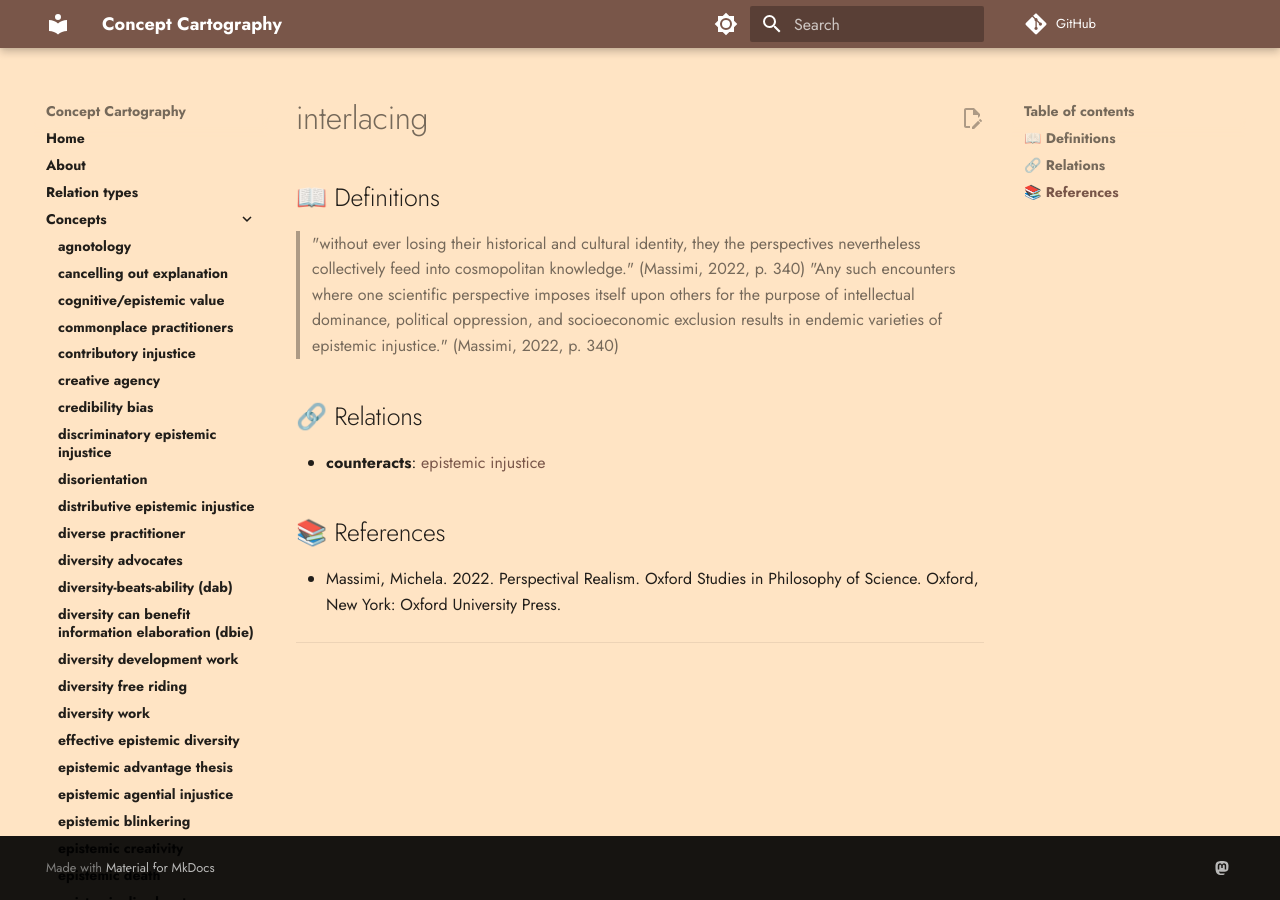
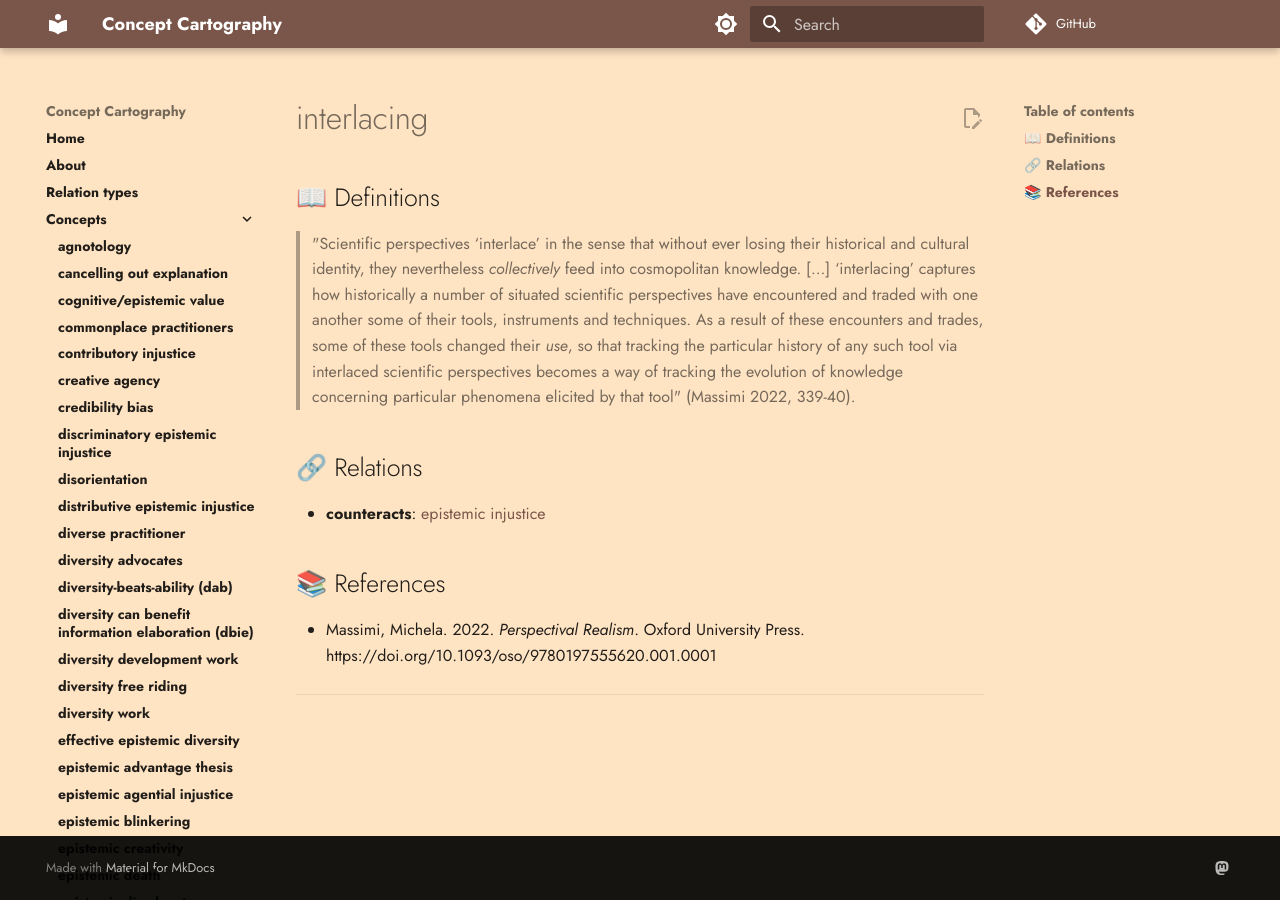
Before and after one commit to conceptcartography/conceptcartography, an MkDocs documentation site: the page built from docs/concepts/interlacing.md, in a window 1280 px wide. Built offline with MkDocs 1.6.1 and Material for MkDocs 9.7.7, drawn with Linux system fonts in a browser that asks for light colours; comment, search, counter and statistics services are not loaded; the version menu is left out.

Commit message:
Update interlacing.md
revised the definition with more direct and explanatory quote from Massimi, fixed reference format.

```diff
--- a/docs/concepts/interlacing.md
+++ b/docs/concepts/interlacing.md
@@ -2,7 +2,7 @@
 
 ## 📖 Definitions
 
-> "without ever losing their historical and cultural identity, they the perspectives nevertheless collectively feed into cosmopolitan knowledge." (Massimi, 2022, p. 340) "Any such encounters where one scientific perspective imposes itself upon others for the purpose of intellectual dominance, political oppression, and socioeconomic exclusion results in endemic varieties of epistemic injustice." (Massimi, 2022, p. 340)
+> "Scientific perspectives ‘interlace’ in the sense that without ever losing their historical and cultural identity, they nevertheless _collectively_ feed into cosmopolitan knowledge. [...] ‘interlacing’ captures how historically a number of situated scientific perspectives have encountered and traded with one another some of their tools, instruments and techniques. As a result of these encounters and trades, some of these tools changed their _use_, so that tracking the particular history of any such tool via interlaced scientific perspectives becomes a way of tracking the evolution of knowledge concerning particular phenomena elicited by that tool" (Massimi 2022, 339-40).
 
 ## 🔗 Relations
 
@@ -10,7 +10,7 @@
 
 ## 📚 References
 
-- Massimi, Michela. 2022. Perspectival Realism. Oxford Studies in Philosophy of Science. Oxford, New York: Oxford University Press.
+- Massimi, Michela. 2022. _Perspectival Realism_. Oxford University Press. https://doi.org/10.1093/oso/9780197555620.001.0001
 
 ---
 
```
